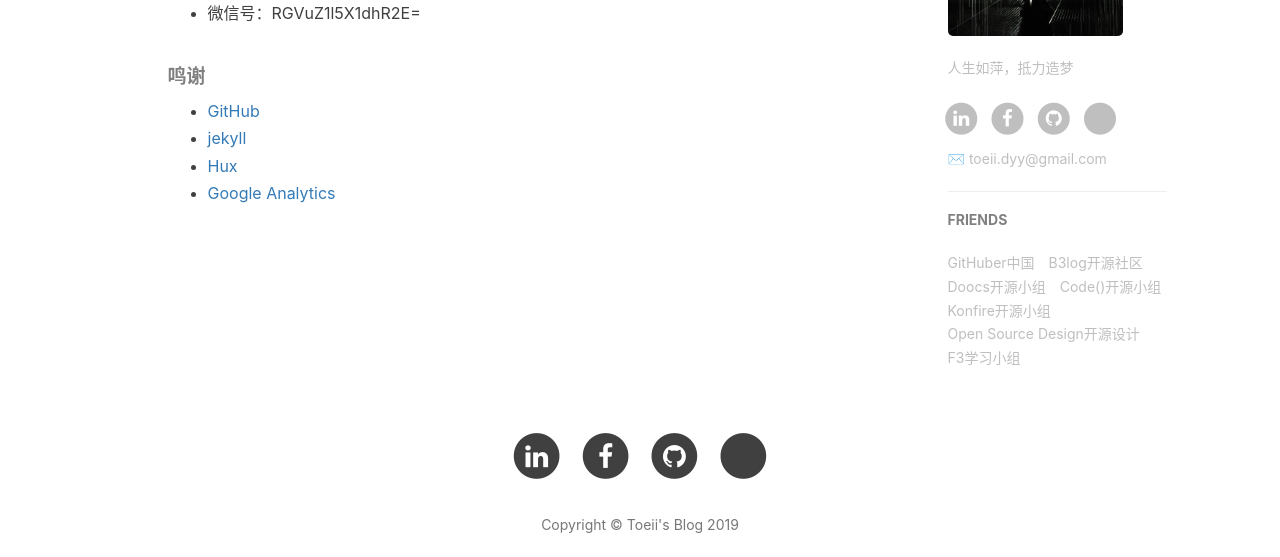
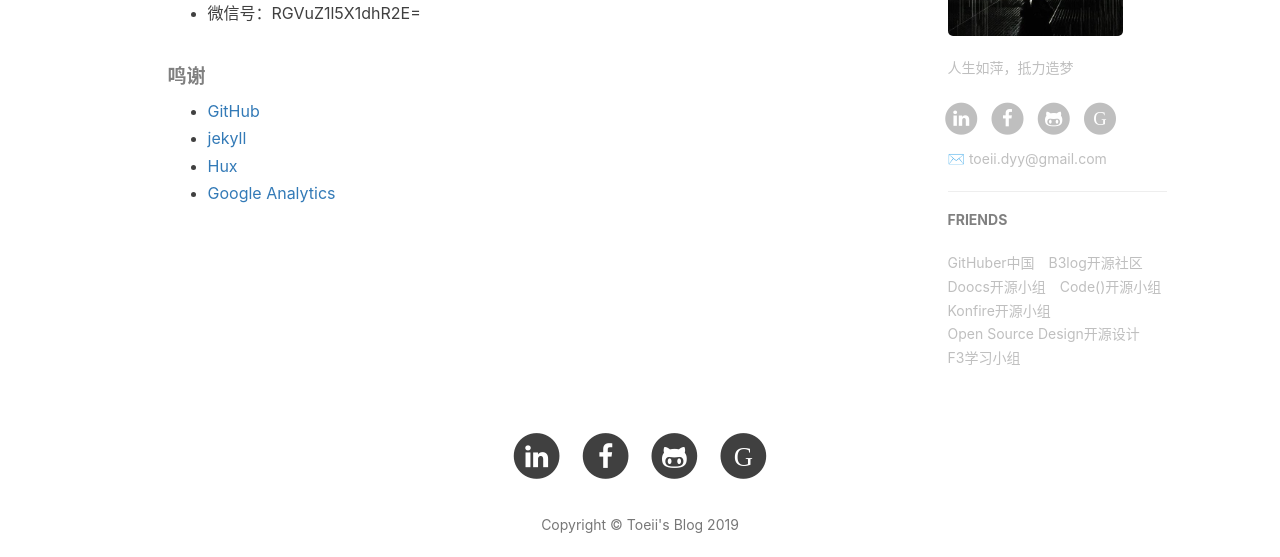
Before and after one commit to toeii/toeii.github.io, a Jekyll site: the page built from about.html, in a window 1280 px wide. Shown: the part 797-1354 px from the top of the page. Built offline with Jekyll 4.4.1, drawn with Linux system fonts in a browser that asks for light colours; nearby versions of some CDN libraries; comment, search, counter and statistics services are not loaded.

```diff
--- a/_includes/footer.html
+++ b/_includes/footer.html
@@ -83,7 +83,7 @@
                         <a target="_blank" href="https://github.com/{{ site.github_username }}">
                             <span class="fa-stack fa-lg">
                                 <i class="fa fa-circle fa-stack-2x"></i>
-                                <i class="fa fa-github fa-stack-1x fa-inverse"></i>
+                                <i class="fa fa-github-alt fa-stack-1x fa-inverse"></i>
                             </span>
                         </a>
                     </li>
@@ -93,7 +93,7 @@
                         <a target="_blank" href="https://gitee.com/{{ site.gitee_username }}">
                             <span class="fa-stack fa-lg">
                                 <i class="fa fa-circle fa-stack-2x"></i>
-                                <i class="fa fa-gitee fa-stack-1x fa-inverse"></i>
+                                <i class="fa  fa-stack-1x fa-inverse">G</i>
                             </span>
                         </a>
                     </li>
--- a/_layouts/page.html
+++ b/_layouts/page.html
@@ -188,7 +188,7 @@ layout: default
                                 <a target="_blank" href="https://github.com/{{ site.github_username }}">
                                     <span class="fa-stack fa-lg">
                                         <i class="fa fa-circle fa-stack-2x"></i>
-                                        <i class="fa fa-github fa-stack-1x fa-inverse"></i>
+                                        <i class="fa fa-github-alt fa-stack-1x fa-inverse"></i>
                                     </span>
                                 </a>
                             </li>
@@ -198,7 +198,7 @@ layout: default
                                 <a target="_blank" href="https://gitee.com/{{ site.gitee_username }}">
                                     <span class="fa-stack fa-lg">
                                         <i class="fa fa-circle fa-stack-2x"></i>
-                                        <i class="fa fa-gitee fa-stack-1x fa-inverse"></i>
+                                        <i class="fa  fa-stack-1x fa-inverse">G</i>
                                     </span>
                                 </a>
                             </li>
```
